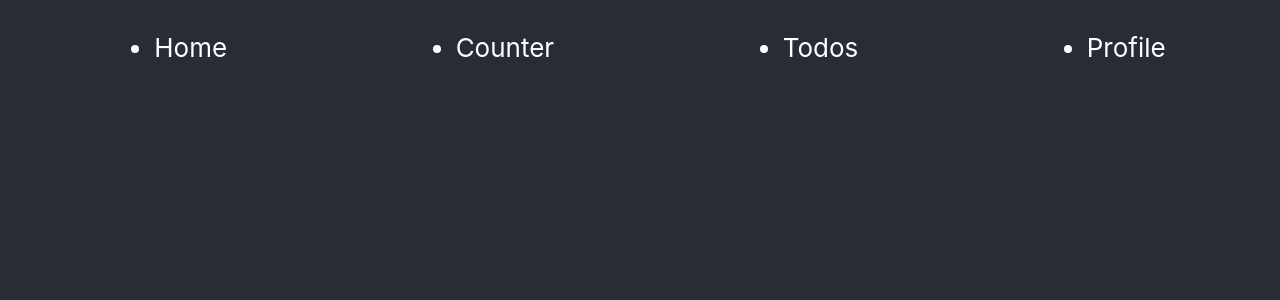
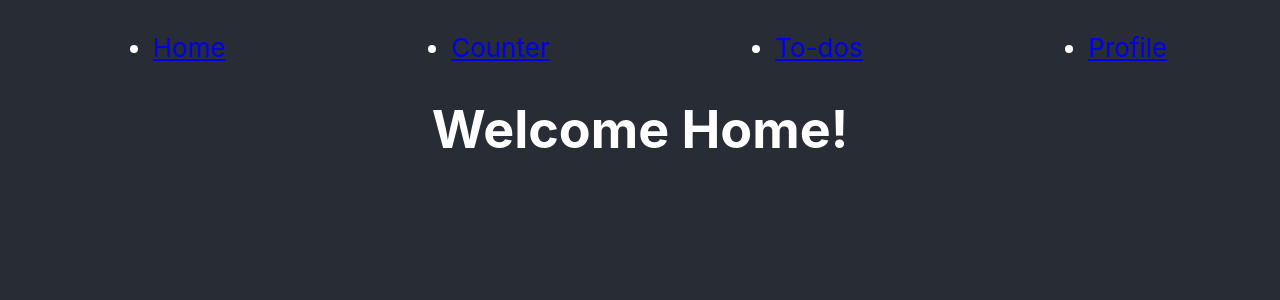
Before and after one commit to kylem038/selector-tutorial, a React (Create React App) app: page / in a window 1280 px wide. Shown: the top 300 px of the page. Built offline with nearby package versions, Linux system fonts and the light colour scheme.

Commit message:
Add child routes

```diff
--- a/src/App.tsx
+++ b/src/App.tsx
@@ -1,4 +1,4 @@
-import React from 'react';
+import { Outlet } from 'react-router-dom';
 import Root from './components/Root';
 import './App.css';
 
@@ -6,6 +6,7 @@ function App() {
   return (
     <div className="App">
       <Root />
+      <Outlet />
     </div>
   );
 }
--- /dev/null
+++ b/src/components/Home.tsx
@@ -0,0 +1,9 @@
+const HomePage = () => {
+    return (
+        <div>
+            <h1>Welcome Home!</h1>
+        </div>
+    )
+}
+
+export default HomePage;
--- a/src/components/Root.tsx
+++ b/src/components/Root.tsx
@@ -1,3 +1,5 @@
+import { NavLink } from "react-router-dom";
+import HomePage from "./Home";
 import "../styles/Root.css";
 
 const Root = () => {
@@ -5,10 +7,10 @@ const Root = () => {
         <div className="Root">
             <nav>
                 <ul>
-                    <li>Home</li>
-                    <li>Counter</li>
-                    <li>Todos</li>
-                    <li>Profile</li>
+                    <li><NavLink to={'/'}>Home</NavLink></li>
+                    <li><NavLink to={'counter'}>Counter</NavLink></li>
+                    <li><NavLink to={'todos'}>To-dos</NavLink></li>
+                    <li><NavLink to={'profile'}>Profile</NavLink></li>
                 </ul>
             </nav>
         </div>
```
Also changed, not shown: src/index.tsx (+21 -1 lines).
